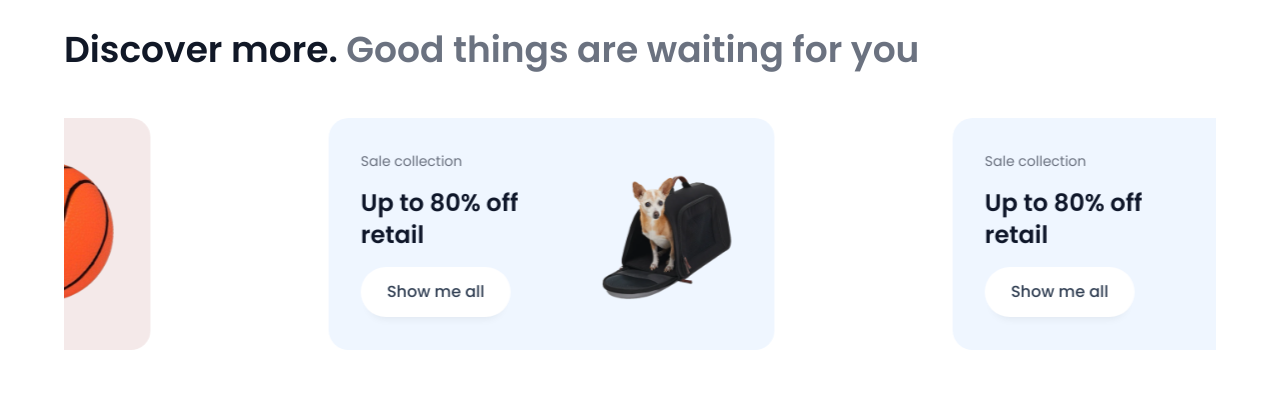
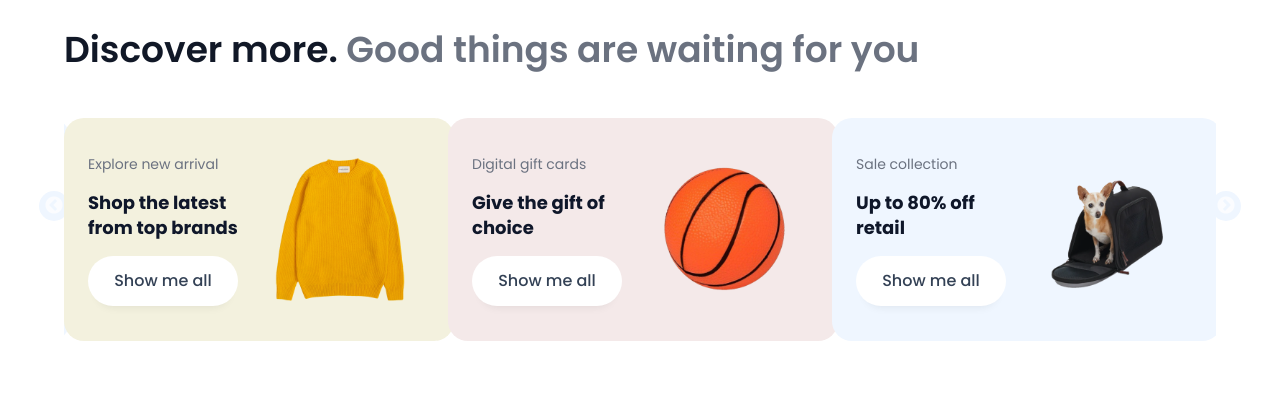
Before and after one commit to techshomez/ciseco-store, a React (Vite) app: page / in a window 1280 px wide. Shown: the part 1962-2362 px from the top of the page. Built offline with nearby package versions, Linux system fonts and the light colour scheme; the HTML template or start-up script is replaced by a standard one.

Commit message:
fixing discover slider component

```diff
--- a/src/components/home/discover/discover.css
+++ b/src/components/home/discover/discover.css
@@ -1,10 +1,10 @@
 .discover {
-  display: block;
   padding: 1rem 5%;
   padding-top: 7rem;
   padding-bottom: 7rem;
   background-color: var(--white);
-  gap: 1rem;
+  position: relative;
+  overflow: hidden;
 }
 
 .discover > h1 {
@@ -27,22 +27,6 @@
   margin-right: 3rem;
 }
 
-.arrow {
-  display: flex;
-  justify-content: center;
-  align-items: center;
-  gap: 2rem;
-  position: absolute;
-  top: 0;
-  color: var(--white);
-  right: 0;
-  width: 40px;
-  height: 40px;
-  cursor: pointer;
-  border-radius: 50px;
-  background-color: var(--large-button-bg);
-}
-
 #yellow-bg {
   background-color: var(--yellow-bg);
 }
@@ -60,15 +44,15 @@
   justify-content: center;
   align-items: center;
   margin-top: 3rem;
-  width: 446px;
-  height: 223;
+  width: 390px;
+  height: 223px;
   gap: 2rem;
   border-radius: 20px;
-  padding: 2rem;
-  margin-right: 2rem;
+  padding: 1.5rem;
 }
 
 .discover .discover__item__list .item__list__left {
+  width: 50%;
   display: flex;
   flex-direction: column;
   gap: 1rem;
@@ -83,14 +67,18 @@
 }
 
 .discover .discover__item__list .item__list__left > h1 {
-  font-size: 24px;
-  line-height: 32px;
-  font-weight: 600;
+  font-size: 18px;
+  line-height: 25px;
+  font-weight: 700;
   color: var(--large-button-bg);
   font-family: var(--font);
 }
+
+.discover .discover__item__list .item__list__right {
+  width: 50%;
+}
 .discover .discover__item__list .item__list__right > img {
-  width: 150px;
-  height: 110;
+  width: 130px;
+  height: 100%;
   object-fit: cover;
 }
--- a/src/components/home/discover/index.jsx
+++ b/src/components/home/discover/index.jsx
@@ -1,8 +1,6 @@
-import Carousel from "react-multi-carousel";
-import "react-multi-carousel/lib/styles.css";
+import Slider from "react-slick";
 import "./discover.css";
 import DefaultButton from "../../reuse/button/large/default";
-import { FiChevronLeft, FiChevronRight } from "react-icons/fi";
 
 const discover_list = [
   {
@@ -36,64 +34,97 @@ const discover_list = [
 ];
 
 const Discover = () => {
-  const responsive = {
-    superLargeDesktop: {
-      // the naming can be any, depends on you.
-      breakpoint: { max: 4000, min: 3000 },
-      items: 5,
+  function SampleNextArrow(props) {
+    const { className, style, onClick } = props;
+    return (
+      <div
+        className={className}
+        style={{
+          ...style,
+          background: "#eff6ff",
+          borderRadius: "50px",
+          border: "none",
+          width: "30px",
+          display: "flex",
+          justifyContent: "center",
+          alignItems: "center",
+          height: "30px",
+          color: "red",
+        }}
+        onClick={onClick}
+      />
+    );
+  }
+
+  function SamplePrevArrow(props) {
+    const { className, style, onClick } = props;
+    return (
+      <div
+        className={className}
+        style={{
+          ...style,
+          background: "#eff6ff",
+          borderRadius: "50px",
+          border: "none",
+          width: "30px",
+          display: "flex",
+          justifyContent: "center",
+          alignItems: "center",
+          height: "30px",
+        }}
+        onClick={onClick}
+      />
+    );
+  }
+
+  var settings = {
+    dots: false,
+    infinite: true,
+    className: "center",
+    speed: 500,
+    arrows: true,
+    slidesToShow: 3,
+    slidesToScroll: 1,
+    initialSlide: 0,
+    responsive: [
+      {
+        breakpoint: 1024,
+        settings: {
+          slidesToShow: 2,
+          slidesToScroll: 2,
+          infinite: true,
+          dots: false,
         },
-    desktop: {
-      breakpoint: { max: 3000, min: 1024 },
-      items: 3,
       },
-    tablet: {
-      breakpoint: { max: 1024, min: 464 },
-      items: 2,
+      {
+        breakpoint: 600,
+        settings: {
+          slidesToShow: 2,
+          slidesToScroll: 2,
+          initialSlide: 2,
         },
-    mobile: {
-      breakpoint: { max: 464, min: 0 },
-      items: 1,
       },
+      {
+        breakpoint: 480,
+        settings: {
+          slidesToShow: 1,
+          slidesToScroll: 1,
+        },
+      },
+    ],
+    prevArrow: <SamplePrevArrow />,
+    nextArrow: <SampleNextArrow />,
   };
-
-  const CustomRight = ({ onClick }) => (
-    <button className="arrow right" onClick={onClick}>
-      <FiChevronRight style={{ fontSize: "50px" }} />
-    </button>
-  );
-  const CustomLeft = ({ onClick }) => (
-    <button className="arrow left" onClick={onClick}>
-      <FiChevronLeft style={{ fontSize: "50px" }} />
-    </button>
-  );
-
   return (
     <div className="discover">
       <h1>
         Discover more. <span>Good things are waiting for you</span>
       </h1>
-
-      <Carousel
-        swipeable={true}
-        draggable={true}
-        showDots={false}
-        arrows={true}
-        autoPlay={true}
-        responsive={responsive}
-        infinite={false}
-        removeArrowOnDeviceType={["tablet", "mobile"]}
-        itemClass="space"
-        renderButtonGroupOutside={true}
-        customRightArrow={<CustomRight />}
-        customLeftArrow={<CustomLeft />}
-      >
-        {discover_list.map((items) => {
+      <Slider {...settings}>
+        {discover_list.map((items, i) => {
           return (
-            <div
-              className="discover__item__list"
-              id={items.klass}
-              key={items.id}
-            >
+            <>
+              <div className="discover__item__list" id={items.klass} key={i}>
                 <div className="item__list__left">
                   <h4>{items.heading}</h4>
                   <h1>{items.title}</h1>
@@ -103,9 +134,10 @@ const Discover = () => {
                   <img src={items.image} alt="" />
                 </div>
               </div>
+            </>
           );
         })}
-      </Carousel>
+      </Slider>
     </div>
   );
 };
--- a/src/components/home/steps/steps.css
+++ b/src/components/home/steps/steps.css
@@ -6,6 +6,7 @@
 }
 
 .steps > h1 {
+  position: relative;
   font-size: 36px;
   line-height: 40px;
   font-weight: 600;
@@ -14,8 +15,19 @@
   color: var(--text-color);
 }
 
+.steps > h1::before {
+  content: "";
+  position: absolute;
+  bottom: -1rem;
+  width: 150px;
+  height: 3px;
+  overflow: hidden;
+  background-color: var(--light-purple-bg);
+}
+
 .steps .wrapper {
-  display: flex;
+  display: grid;
+  grid-template-columns: repeat(4, 1fr);
   justify-content: space-around;
   align-items: center;
   gap: 3rem;
@@ -113,3 +125,5 @@
   text-align: center;
   color: var(--text-light-color);
 }
+
+/* Responsive */
```
Lines whose indentation alone changed are shown as unchanged.
